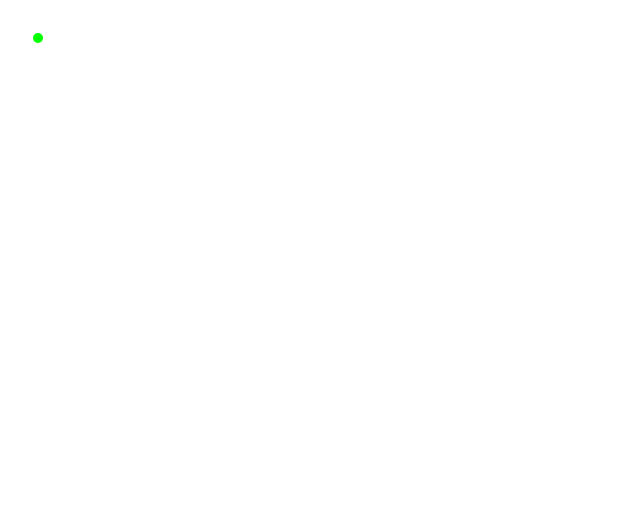
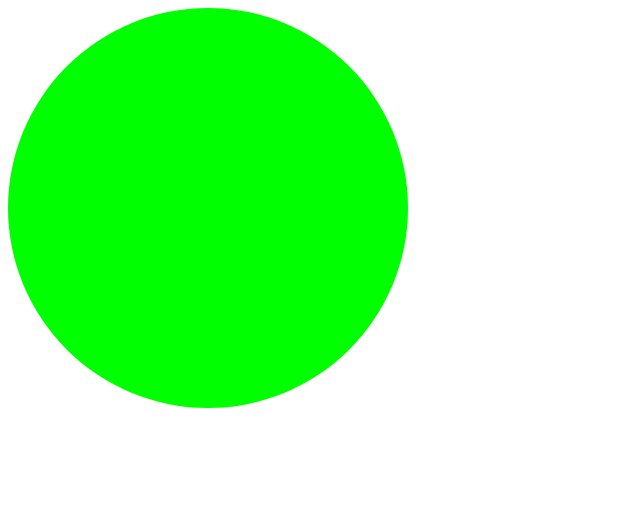
Before and after one commit to Shuhei-Shibahara/W09D1, a website with bundled scripts: page asteroid/index.html in a window 1280 px wide. Shown: the whole page, without its empty margins (0-640 px from the left). Built offline with nearby package versions, Linux system fonts and the light colour scheme.

Commit message:
little green circle

```diff
--- a/asteroid/src/index.js
+++ b/asteroid/src/index.js
@@ -1,18 +1,20 @@
-// console.log("PLEASE DONT CANCEL ME")
+
 const MovingObject = require("./moving_object.js");
 
-const canvas = document.getElementById("game-canvas");
-const canvasContext = canvas.getContext("2d");
 
-window.canvasContext = canvasContext;
-window.MovingObject = MovingObject;
 
 const mo = new MovingObject({
-  pos: [30, 30],
+  pos: [200, 200],
   vel: [10, 10],
-  radius: 5,
+  radius: 200,
   color: "#00FF00"
 });
 
-mo.draw(canvasContext);
-console.log('Sanity Check!')
+
+
+
+window.addEventListener('DOMContentLoaded', function(){
+    const canvas = document.getElementById("game-canvas");
+    const canvasContext = canvas.getContext("2d");
+    mo.draw(canvasContext);
+})
```
Also changed, not shown: asteroid/index.html (+1 -1 lines), asteroid/src/utils.js (+12 -0 lines), asteroid/dist/main.js.
